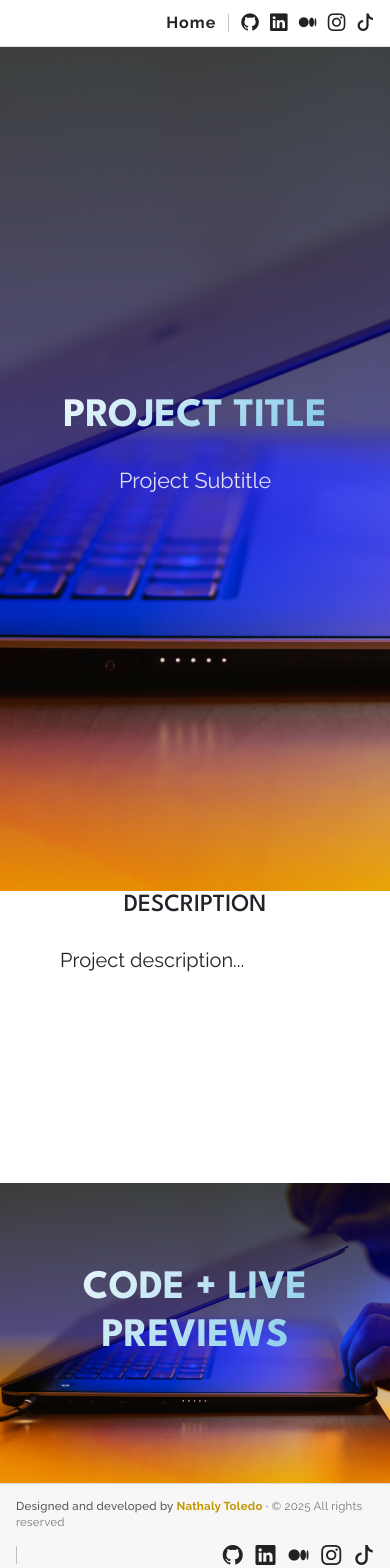
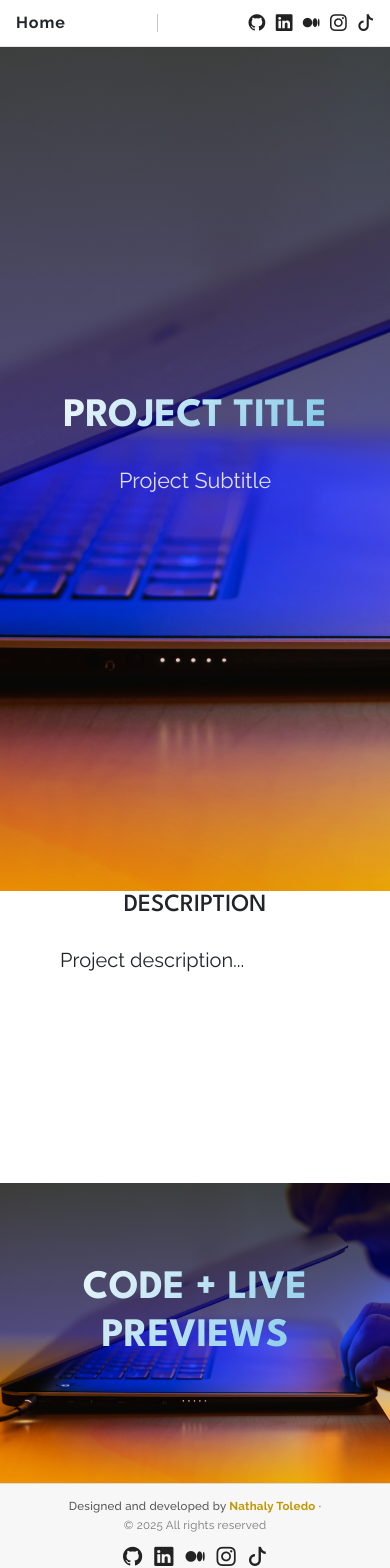
Before and after one commit to ahn-nath/personal_website_2.0, a React (Create React App) app: page /projects/automation in a window 390 px wide. Shown: the top 1568 px of the page. Built offline with nearby package versions, Linux system fonts and the light colour scheme.

Commit message:
style: improving responsiveness

```diff
--- a/src/App.css
+++ b/src/App.css
@@ -67,6 +67,20 @@ h1, h2, h3, h4{
 
 .showcase .showcase-img {
   min-height: 30rem;
+}
+
+.about-profile {
+  display: flex;
+  align-items: center;
+  justify-content: center;
+  overflow: visible;
+}
+
+.about-profile-img {
+  display: block;
+  width: 100%;
+  height: auto;
+  object-fit: contain;
 }
 
 /* Sections */
@@ -299,8 +313,9 @@ h1, h2, h3, h4{
   display: flex;
   align-items: center;
   justify-content: flex-end;
-  gap: 1rem;
-  padding: 0.85rem 1.5rem;
+  flex-wrap: wrap;
+  gap: 0.85rem 1rem;
+  padding: 0.85rem clamp(1rem, 2.5vw, 2rem);
   border-bottom: 1px solid rgba(0, 0, 0, 0.1);
   background: #fff;
 }
@@ -322,6 +337,7 @@ h1, h2, h3, h4{
 .site-topbar-socials {
   display: flex;
   align-items: center;
+  flex-wrap: wrap;
   gap: 0.9rem;
 }
 
@@ -329,6 +345,7 @@ h1, h2, h3, h4{
 .social-icons {
   display: flex;
   align-items: center;
+  flex-wrap: wrap;
   gap: 0.9rem;
 }
 
@@ -350,7 +367,7 @@ h1, h2, h3, h4{
 /* Site footer */
 .site-footer {
   border-top: 1px solid rgba(0, 0, 0, 0.12);
-  padding: 1.1rem 1.5rem;
+  padding: 1.1rem clamp(1rem, 2.5vw, 2rem);
   background: #f7f7f7;
 }
 
@@ -358,15 +375,16 @@ h1, h2, h3, h4{
   display: flex;
   align-items: center;
   justify-content: space-between;
-  gap: 1.25rem;
+  gap: 1rem 1.5rem;
   max-width: 1100px;
   margin: 0 auto;
+  width: 100%;
 }
 
 .site-footer-credit {
   margin: 0;
   min-width: 0;
-  flex: 1;
+  flex: 1 1 auto;
   font-size: 0.8rem;
   font-weight: 500;
   letter-spacing: 0.02em;
@@ -398,6 +416,7 @@ h1, h2, h3, h4{
 .site-footer-socials {
   display: flex;
   align-items: center;
+  flex-wrap: wrap;
   gap: 1.05rem;
   flex-shrink: 0;
 }
@@ -406,19 +425,83 @@ h1, h2, h3, h4{
   font-size: 1.45rem;
 }
 
-@media (max-width: 576px) {
+/* Large desktops */
+@media (min-width: 1200px) {
+  .site-footer-inner {
+    max-width: 1200px;
+  }
+
+  .site-footer-credit {
+    font-size: 0.85rem;
+  }
+
+  .site-footer-socials .social-icon-link {
+    font-size: 1.5rem;
+  }
+}
+
+/* Laptops */
+@media (min-width: 992px) and (max-width: 1199.98px) {
+  .site-footer-credit {
+    font-size: 0.8rem;
+  }
+
+  .site-footer-socials .social-icon-link {
+    font-size: 1.4rem;
+  }
+}
+
+/* Tablets */
+@media (min-width: 576px) and (max-width: 991.98px) {
+  .site-topbar {
+    gap: 0.75rem;
+  }
+
+  .social-icon-link {
+    font-size: 1.15rem;
+  }
+
+  .site-footer-inner {
+    gap: 1rem 1.25rem;
+  }
+
+  .site-footer-credit {
+    font-size: 0.75rem;
+  }
+
+  .site-footer-aside {
+    gap: 0.9rem;
+  }
+
+  .site-footer-socials {
+    gap: 0.9rem;
+  }
+
+  .site-footer-socials .social-icon-link {
+    font-size: 1.3rem;
+  }
+
+  .site-topbar-divider,
+  .site-footer-divider {
+    height: 1.35rem;
+  }
+}
+
+/* Phones */
+@media (max-width: 575.98px) {
   .site-topbar {
     padding: 0.7rem 1rem;
-    gap: 0.75rem;
+    gap: 0.65rem 0.75rem;
+    justify-content: space-between;
   }
 
   .site-topbar-socials,
   .social-icons {
-    gap: 0.7rem;
+    gap: 0.65rem;
   }
 
   .social-icon-link {
-    font-size: 1.1rem;
+    font-size: 1.05rem;
   }
 
   .site-footer {
@@ -427,31 +510,75 @@ h1, h2, h3, h4{
 
   .site-footer-inner {
     flex-direction: column;
-    align-items: flex-start;
+    align-items: center;
+    text-align: center;
     gap: 0.85rem;
   }
 
   .site-footer-aside {
     width: 100%;
-    justify-content: space-between;
-    gap: 1rem;
+    justify-content: center;
+    gap: 0.9rem;
+  }
+
+  .site-footer-divider {
+    display: none;
   }
 
   .site-footer-credit {
     font-size: 0.72rem;
+    text-align: center;
+  }
+
+  .site-footer-rights {
+    display: block;
+    margin-top: 0.15rem;
   }
 
   .site-footer-socials {
-    gap: 0.8rem;
+    justify-content: center;
+    gap: 0.75rem;
   }
 
   .site-footer-socials .social-icon-link {
-    font-size: 1.25rem;
+    font-size: 1.2rem;
   }
 
-  .site-topbar-divider,
-  .site-footer-divider {
+  .site-topbar-divider {
     height: 1.1rem;
+  }
+}
+
+/* Small phones */
+@media (max-width: 379.98px) {
+  .site-topbar {
+    padding: 0.6rem 0.75rem;
+  }
+
+  .site-topbar-divider {
+    display: none;
+  }
+
+  .social-icon-link {
+    font-size: 0.98rem;
+  }
+
+  .site-topbar-socials,
+  .social-icons,
+  .site-footer-socials {
+    gap: 0.55rem;
+  }
+
+  .site-footer {
+    padding: 0.75rem 0.75rem;
+  }
+
+  .site-footer-credit {
+    font-size: 0.68rem;
+  }
+
+  .site-footer-socials .social-icon-link {
+    font-size: 1.1rem;
   }
 }
 
--- a/src/pages/homepage/components/About.js
+++ b/src/pages/homepage/components/About.js
@@ -23,16 +23,13 @@ const AboutSection = () => {
       <div className="container py-xl-5 px-xl-5" style={{ maxWidth: '1200px' }}>
         <div className="row g-0 justify-content-center mt-md-5">
 
-          <div
-            className="col-xl-4 text-white mx-auto order-xl-2 showcase-img"
-            style={{
-              backgroundImage: `url(${ProfileImage})`,
-              backgroundPosition: 'center',
-              backgroundSize: 'cover',
-              backgroundRepeat: 'no-repeat',
-              minHeight: '300px',
-            }}
-          />
+          <div className="col-xl-4 mx-auto order-xl-2 showcase-img about-profile">
+            <img
+              src={ProfileImage}
+              alt="Nathaly Toledo"
+              className="about-profile-img"
+            />
+          </div>
 
           <div className="col-xl-7 order-xl-1 p-5">
             <h2 className="text-uppercase text-center mb-4">About</h2>
```
